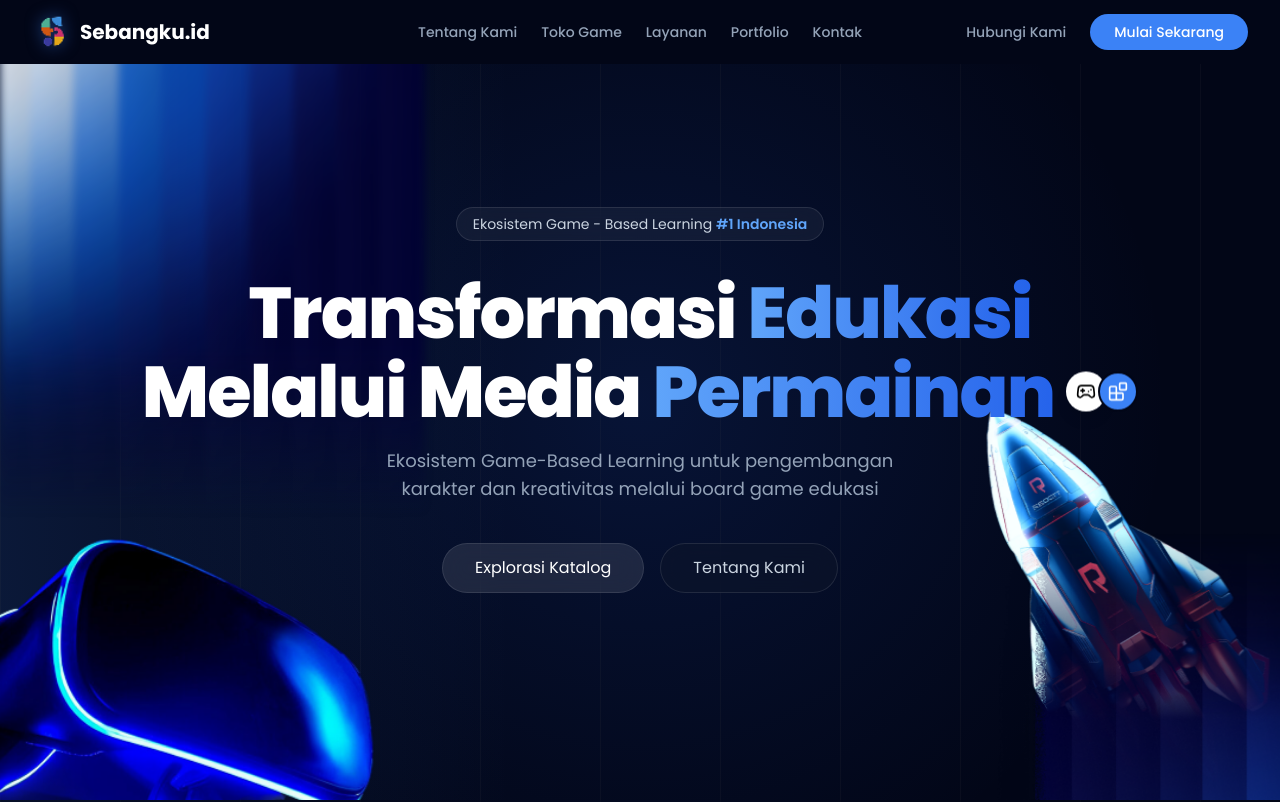
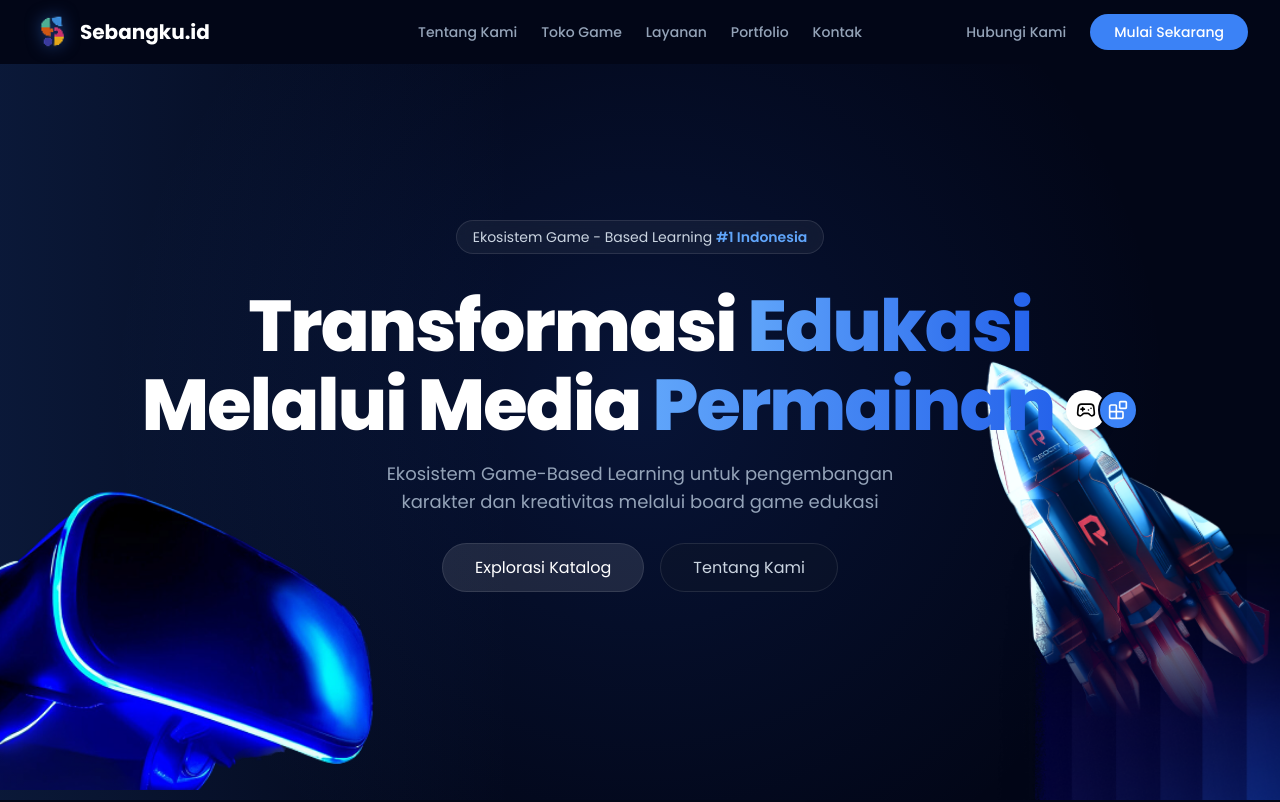
Before and after one commit to untuksenangsenang/Sebangku.id, a Next.js app: page / in a window 1280 px wide. Shown: the top 802 px of the page. Built offline with nearby package versions, Linux system fonts and the light colour scheme.

Commit message:
add animation

```diff
--- a/package.json
+++ b/package.json
@@ -13,8 +13,9 @@
     "@radix-ui/react-slot": "^1.2.4",
     "class-variance-authority": "^0.7.1",
     "clsx": "^2.1.1",
+    "framer-motion": "^12.38.0",
     "lucide-react": "^1.8.0",
-    "next": "14.2.35",
+    "next": "^16.2.4",
     "react": "^18",
     "react-dom": "^18",
     "shadcn": "^4.2.0",
@@ -26,7 +27,7 @@
     "@types/react": "^18",
     "@types/react-dom": "^18",
     "eslint": "^8",
-    "eslint-config-next": "14.2.35",
+    "eslint-config-next": "^16.2.4",
     "postcss": "^8",
     "tailwindcss": "^3.4.1",
     "typescript": "^5"
--- a/src/app/globals.css
+++ b/src/app/globals.css
@@ -80,61 +80,3 @@
     font-family: var(--font-poppins), ui-sans-serif, system-ui, sans-serif;
   }
 }
-
-/* ── Custom Animations ─────────────────────────────────────── */
-@keyframes marquee {
-  0%   { transform: translateX(0); }
-  100% { transform: translateX(-50%); }
-}
-@keyframes float {
-  0%, 100% { transform: translateY(0); }
-  50%       { transform: translateY(-10px); }
-}
-@keyframes float-delay {
-  0%, 100% { transform: translateY(0); }
-  50%       { transform: translateY(-6px); }
-}
-@keyframes fadeInUp {
-  from { opacity: 0; transform: translateY(28px); }
-  to   { opacity: 1; transform: translateY(0); }
-}
-@keyframes floatVR {
-  0%, 100% {
-    transform: translateY(0px);
-  }
-  50% {
-    transform: translateY(45px);
-  }
-}
-@keyframes iconBounce {
-  0%, 100% {
-    transform: translateY(0);
-  }
-  50% {
-    transform: translateY(-6px);
-  }
-}
-
-.animate-icon {
-  animation: iconBounce 2s ease-in-out infinite;
-}
-
-.animate-vr {
-  animation: floatVR 5s ease-in-out infinite;
-}
-
-.animate-marquee {
-  animation: marquee 25s linear infinite;
-}
-.animate-marquee:hover {
-  animation-play-state: paused;
-}
-.animate-float {
-  animation: float 3.5s ease-in-out infinite;
-}
-.animate-float-delay {
-  animation: float-delay 4.2s ease-in-out infinite 0.9s;
-}
-.animate-fadeIn {
-  animation: fadeInUp 0.85s ease-out both;
-}
--- a/src/app/page.tsx
+++ b/src/app/page.tsx
@@ -12,10 +12,10 @@ export default function HomePage() {
       <Navbar />
       <main>
         <HeroSection />
-        <TrustSection />
         <ExpertiseSection />
         <EcosystemSection />
         <VisitCafeSection />
+        <TrustSection />
       </main>
       <Footer />
     </>
--- a/src/components/HeroSection.tsx
+++ b/src/components/HeroSection.tsx
@@ -3,30 +3,23 @@
 import Link from "next/link";
 import Image from "next/image";
 import { Gamepad2, Blocks } from "lucide-react";
+import { MotionContainer, MotionDiv, Float } from "@/lib/animation/motion";
 
 export default function HeroSection() {
   return (
     <section className="relative min-h-screen flex items-center justify-center bg-[#020617] overflow-hidden">
 
-      {/* ================= BACKGROUND ================= */}
+      {/* BACKGROUND */}
       <div className="absolute inset-0 z-0">
         <div className="absolute inset-0 bg-[radial-gradient(circle_at_center,rgba(37,99,235,0.15),transparent_70%)]" />
         <div className="absolute inset-0 bg-[linear-gradient(to_right,rgba(59,130,246,0.15),transparent_40%)]" />
-
-        <div
-          className="absolute inset-0 opacity-10"
-          style={{
-            backgroundImage:
-              "linear-gradient(to right, #4f4f4f 1px, transparent 1px)",
-            backgroundSize: "120px 100%",
-          }}
-        />
       </div>
 
-      {/* ================= CONTENT ================= */}
-      <div className="relative z-10 max-w-6xl mx-auto px-4 sm:px-6 text-center">
+      {/* CONTENT */}
+      <MotionContainer className="relative z-10 max-w-6xl mx-auto px-4 sm:px-6 text-center">
 
         {/* Badge */}
+        <MotionDiv>
           <div className="inline-flex items-center gap-2 border border-white/10 bg-white/5 backdrop-blur-md rounded-full px-4 py-1.5 mb-6 sm:mb-8">
             <span className="text-xs sm:text-sm text-slate-300">
               Ekosistem Game - Based Learning{" "}
@@ -35,8 +28,10 @@ export default function HeroSection() {
               </span>
             </span>
           </div>
+        </MotionDiv>
 
         {/* Title */}
+        <MotionDiv>
           <h1 className="text-[clamp(2rem,6vw,4.5rem)] font-extrabold leading-[1.1] tracking-tight text-white max-w-5xl mx-auto mb-4">
             Transformasi{" "}
             <span className="bg-gradient-to-r from-blue-400 to-blue-600 bg-clip-text text-transparent">
@@ -48,7 +43,7 @@ export default function HeroSection() {
             </span>
 
             {/* ICON */}
-          <span className="inline-flex items-center ml-2 sm:ml-3 align-middle animate-icon">
+            <span className="inline-flex items-center ml-2 sm:ml-3 align-middle">
               <div className="w-8 h-8 sm:w-10 sm:h-10 bg-white rounded-full flex items-center justify-center shadow-lg">
                 <Gamepad2 className="w-4 h-4 sm:w-5 sm:h-5 text-black" />
               </div>
@@ -57,45 +52,41 @@ export default function HeroSection() {
               </div>
             </span>
           </h1>
+        </MotionDiv>
 
         {/* Subtitle */}
+        <MotionDiv>
           <p className="text-slate-400 max-w-xl mx-auto mb-8 sm:mb-10 text-sm sm:text-lg">
             Ekosistem Game-Based Learning untuk pengembangan karakter dan
             kreativitas melalui board game edukasi
           </p>
+        </MotionDiv>
 
         {/* Buttons */}
-        <div className="flex justify-center gap-3 sm:gap-4 flex-wrap">
+        <MotionContainer className="flex justify-center gap-3 sm:gap-4 flex-wrap">
+          <MotionDiv>
             <Link
               href="#ekosistem"
               className="px-6 sm:px-8 py-2.5 sm:py-3 rounded-full bg-white/10 border border-white/10 text-white hover:bg-white/20 transition backdrop-blur-md text-sm sm:text-base"
             >
               Explorasi Katalog
             </Link>
+          </MotionDiv>
 
+          <MotionDiv>
             <Link
               href="#expertise"
               className="px-6 sm:px-8 py-2.5 sm:py-3 rounded-full bg-slate-900/50 border border-white/10 text-slate-300 hover:bg-white/10 hover:text-white transition backdrop-blur-md text-sm sm:text-base"
             >
               Tentang Kami
             </Link>
-        </div>
-      </div>
+          </MotionDiv>
+        </MotionContainer>
 
-      {/* ================= TOP GRADIENT ================= */}
-      <div className="absolute top-0 left-0 w-[250px] sm:w-[350px] md:w-[450px] pointer-events-none z-[1]">
-        <Image
-          src="/assets/topgradient.png"
-          alt="gradient"
-          width={800}
-          height={800}
-          className="w-full h-auto object-contain opacity-90 mix-blend-screen blur-sm"
-          priority
-        />
-      </div>
+      </MotionContainer>
 
-      {/* ================= VR ================= */}
-      <div className="absolute left-[-40px] sm:left-0 bottom-0 w-[180px] sm:w-[260px] md:w-[420px] pointer-events-none animate-vr z-[1]">
+      {/* FLOATING VR */}
+      <Float className="absolute left-[-40px] sm:left-0 bottom-0 w-[180px] sm:w-[260px] md:w-[420px] pointer-events-none z-[1]">
         <Image
           src="/assets/vrasset.png"
           alt="VR"
@@ -103,19 +94,10 @@ export default function HeroSection() {
           height={500}
           className="w-full h-auto object-contain"
         />
-      </div>
+      </Float>
 
-      {/* ================= GRADIENT BOTTOM ================= */}
-      <div className="absolute bottom-0 left-1/2 translate-x-[10%] sm:translate-x-[15%] w-[400px] sm:w-[600px] md:w-[900px] z-[3] pointer-events-none">
-        <img
-          src="/assets/gradient.png"
-          alt="gradient bottom"
-          className="w-full h-auto object-contain opacity-100 mix-blend-screen"
-        />
-      </div>
-
-      {/* ================= ROCKET ================= */}
-      <div className="absolute right-[-120px] sm:right-[-80px] md:right-[-200px] bottom-[-80px] sm:bottom-[-100px] md:bottom-[-150px] w-[220px] sm:w-[350px] md:w-[720px] pointer-events-none z-[2] animate-vr">
+      {/* FLOATING ROCKET */}
+      <Float className="absolute right-[-120px] sm:right-[-80px] md:right-[-200px] bottom-[-80px] sm:bottom-[-100px] md:bottom-[-150px] w-[220px] sm:w-[350px] md:w-[720px] pointer-events-none z-[2]">
         <Image
           src="/assets/rocket.png"
           alt="Rocket"
@@ -123,6 +105,17 @@ export default function HeroSection() {
           height={500}
           className="w-full h-auto object-contain"
         />
+      </Float>
+
+      {/* GRADIENT */}
+      <div className="absolute bottom-0 left-1/2 translate-x-[10%] sm:translate-x-[15%] w-[400px] sm:w-[600px] md:w-[900px] z-[3] pointer-events-none">
+        <Image
+          src="/assets/gradient.png"
+          alt="gradient bottom"
+          width={1000}
+          height={500}
+          className="w-full h-auto object-contain opacity-100 mix-blend-screen"
+        />
       </div>
 
     </section>
--- /dev/null
+++ b/src/lib/animation/motion.tsx
@@ -0,0 +1,69 @@
+"use client";
+
+import { motion } from "framer-motion";
+import { fadeUp, staggerContainer } from "./variants";
+import { smooth, springSmooth } from "./transitions";
+
+/* ================= BASIC ================= */
+
+export const MotionDiv = ({
+  children,
+  className,
+}: {
+  children: React.ReactNode;
+  className?: string;
+}) => (
+  <motion.div
+    initial="hidden"
+    whileInView="show"
+    viewport={{ once: true, margin: "-100px" }}
+    variants={fadeUp}
+    transition={smooth}
+    className={className}
+  >
+    {children}
+  </motion.div>
+);
+
+export const MotionContainer = ({
+  children,
+  className,
+}: {
+  children: React.ReactNode;
+  className?: string;
+}) => (
+  <motion.div
+    initial="hidden"
+    whileInView="show"
+    viewport={{ once: true }}
+    variants={staggerContainer}
+    className={className}
+  >
+    {children}
+  </motion.div>
+);
+
+
+/* ================= FLOAT (INI YANG KAMU BUTUH) ================= */
+
+export const Float = ({
+  children,
+  className,
+}: {
+  children: React.ReactNode;
+  className?: string;
+}) => (
+  <motion.div
+    animate={{
+      y: [0, -15, 0],
+    }}
+    transition={{
+      duration: 4,
+      ease: "easeInOut",
+      repeat: Infinity,
+    }}
+    className={className}
+  >
+    {children}
+  </motion.div>
+);
--- /dev/null
+++ b/src/lib/animation/transitions.ts
@@ -0,0 +1,22 @@
+// src/lib/animation/transitions.ts
+
+import { Transition } from "framer-motion";
+
+// Smooth (default modern feel)
+export const smooth: Transition = {
+  duration: 0.6,
+  ease: "easeOut",
+};
+
+// Premium (Apple / Stripe feel)
+export const springSmooth: Transition = {
+  type: "spring",
+  stiffness: 80,
+  damping: 20,
+};
+
+// Fast animation (micro interaction)
+export const fast: Transition = {
+  duration: 0.3,
+  ease: "easeOut",
+};
--- /dev/null
+++ b/src/lib/animation/variants.ts
@@ -0,0 +1,34 @@
+// src/lib/animation/variants.ts
+
+export const fadeUp = {
+  hidden: { opacity: 0, y: 40 },
+  show: { opacity: 1, y: 0 },
+};
+
+export const fadeIn = {
+  hidden: { opacity: 0 },
+  show: { opacity: 1 },
+};
+
+export const scaleIn = {
+  hidden: { opacity: 0, scale: 0.95 },
+  show: { opacity: 1, scale: 1 },
+};
+
+export const staggerContainer = {
+  hidden: {},
+  show: {
+    transition: {
+      staggerChildren: 0.12,
+    },
+  },
+};
+
+export const staggerFast = {
+  hidden: {},
+  show: {
+    transition: {
+      staggerChildren: 0.06,
+    },
+  },
+};
```
Also changed, not shown: 1 other file (tests, documents, lock files or other folders). Lines whose indentation alone changed are shown as unchanged.
